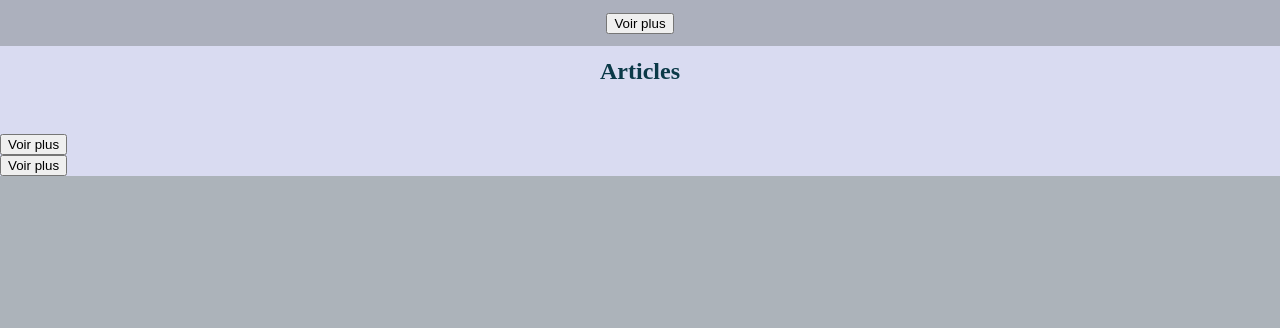
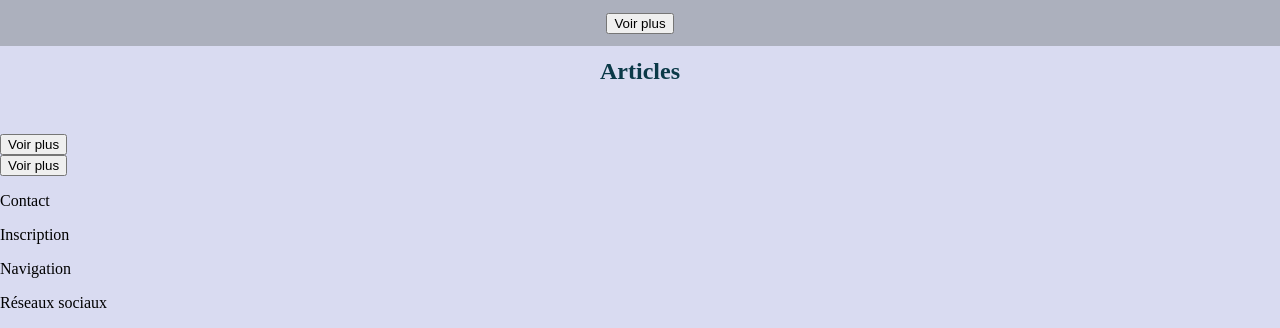
Before and after one commit to JMVik/l2-web-project, a PHP site: page / in a window 1280 px wide. Shown: the part 1062-1390 px from the top of the page. Before the commit the page ends 1238 px from the top, so only its background shows below. Run offline with PHP 8.4, Linux system fonts and the light colour scheme.

Commit message:
Ajout footer

```diff
--- a/index.php
+++ b/index.php
@@ -55,7 +55,20 @@
         </button>
     </main>
     <footer>
-
+        <nav>
+            <section>
+                <p>Contact</p>
+            </section>
+            <section>
+                <p>Inscription</p>
+            </section>
+            <section>
+                <p>Navigation</p>
+            </section>
+            <section>
+                <p>Réseaux sociaux</p>
+            </section>
+        </nav>
     </footer>
 </body>
 </html>
```
